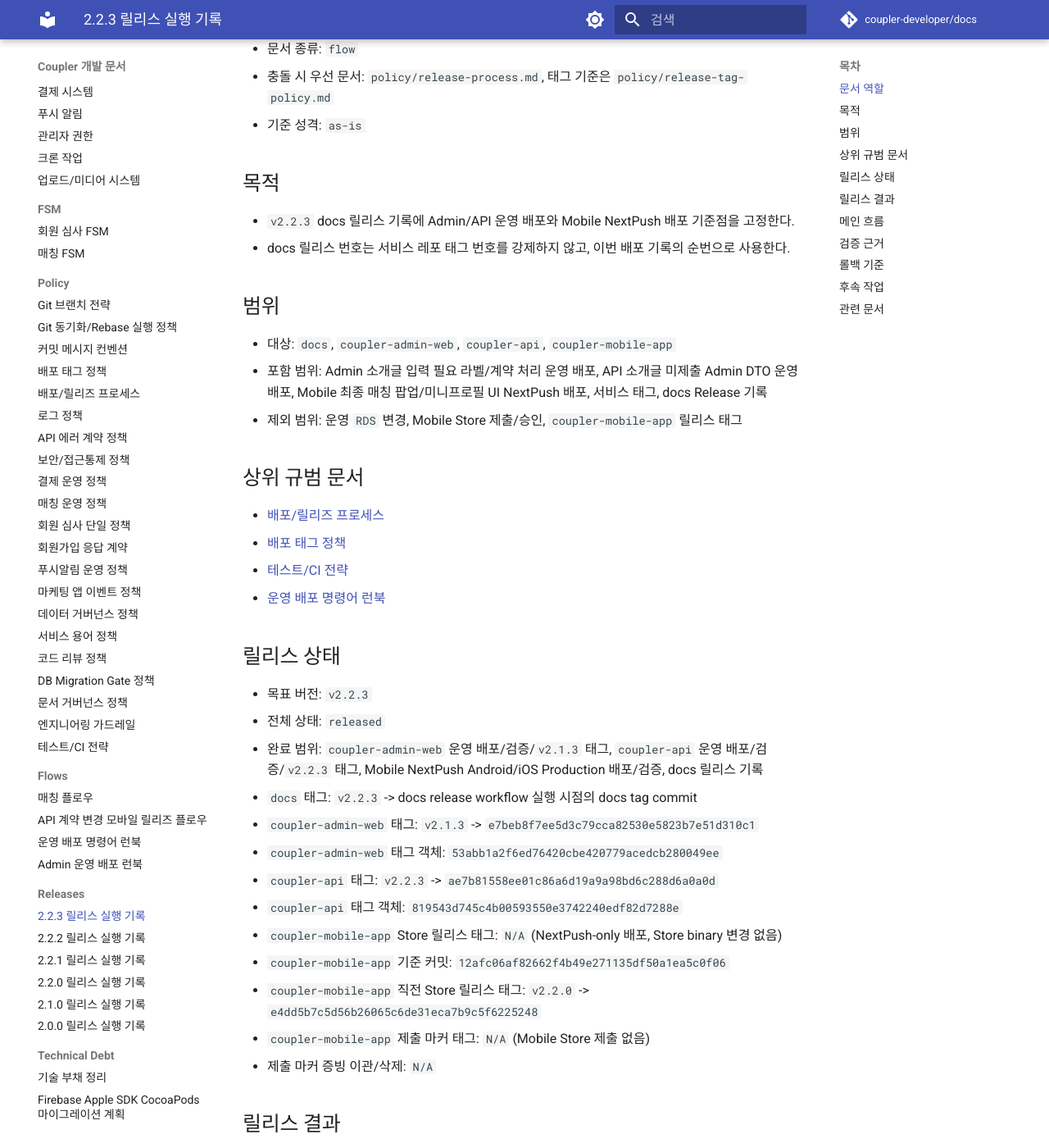
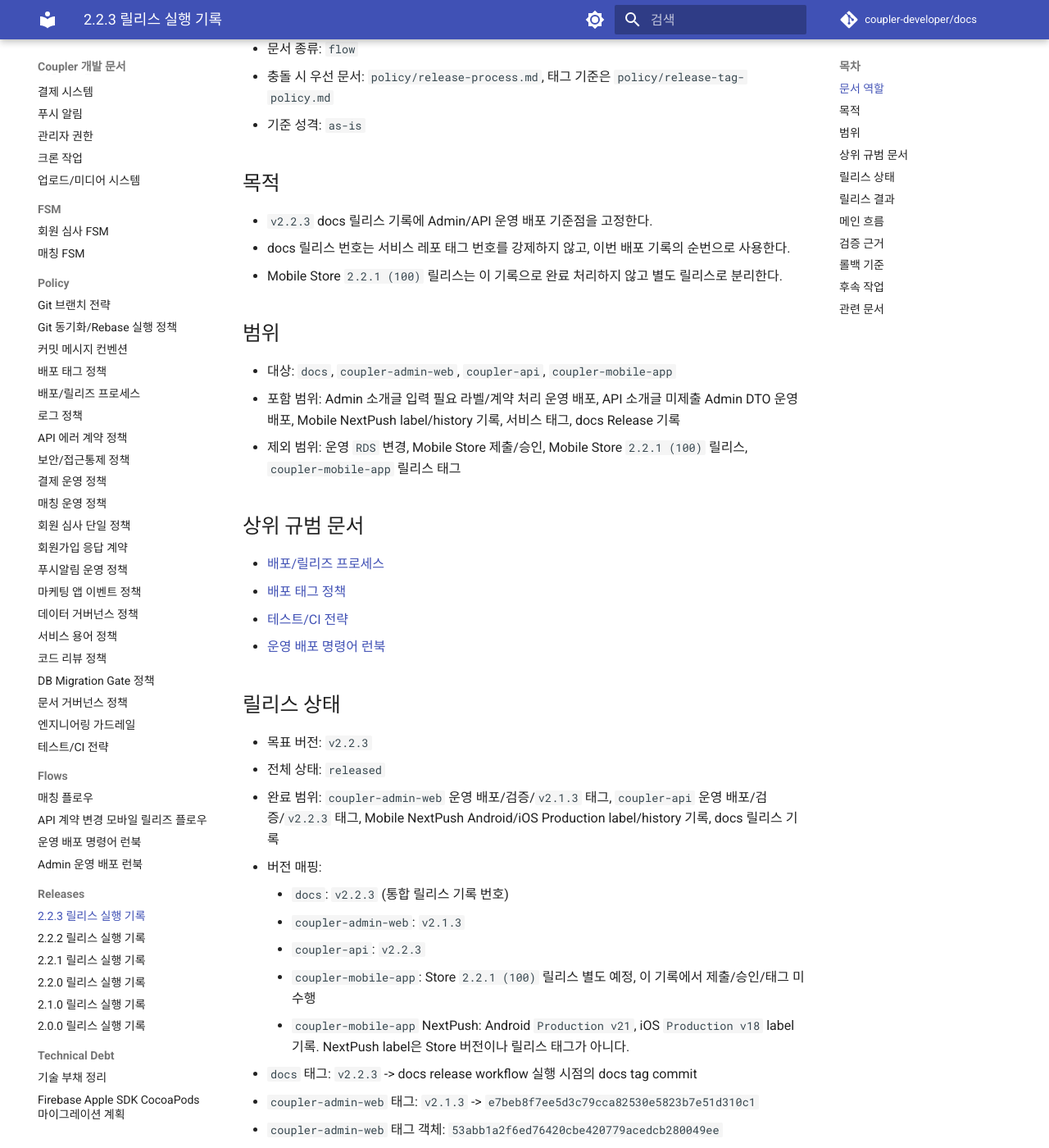
Before and after one commit to coupler-developer/docs, an MkDocs documentation site: the page built from content/releases/v2.2.3.md, in a window 1280 px wide and 1400 px high, scrolled down 217 px. Shown: the whole window at 82% size. Built offline with MkDocs 1.6.1 and Material for MkDocs 9.7.7, drawn with Linux system fonts in a browser that asks for light colours; comment, search, counter and statistics services are not loaded; some of the changed text lies outside the part shown.

Commit message:
docs: 모바일 스토어 버전 분리 기록 보강
Changes:
- 2.2.3 릴리스 기록에서 Mobile Store 2.2.1 (100)을 별도 릴리스 예정으로 분리
- Admin/API/docs/NextPush 버전 매핑을 명시
- AGENTS 릴리스 인덱스 설명을 Store 릴리스 분리 기준으로 정정

Tests:
- yarn validate:docs

```diff
--- a/content/releases/v2.2.3.md
+++ b/content/releases/v2.2.3.md
@@ -9,14 +9,15 @@
 
 ## 목적
 
-- `v2.2.3` docs 릴리스 기록에 Admin/API 운영 배포와 Mobile NextPush 배포 기준점을 고정한다.
+- `v2.2.3` docs 릴리스 기록에 Admin/API 운영 배포 기준점을 고정한다.
 - docs 릴리스 번호는 서비스 레포 태그 번호를 강제하지 않고, 이번 배포 기록의 순번으로 사용한다.
+- Mobile Store `2.2.1 (100)` 릴리스는 이 기록으로 완료 처리하지 않고 별도 릴리스로 분리한다.
 
 ## 범위
 
 - 대상: `docs`, `coupler-admin-web`, `coupler-api`, `coupler-mobile-app`
-- 포함 범위: Admin 소개글 입력 필요 라벨/계약 처리 운영 배포, API 소개글 미제출 Admin DTO 운영 배포, Mobile 최종 매칭 팝업/미니프로필 UI NextPush 배포, 서비스 태그, docs Release 기록
-- 제외 범위: 운영 `RDS` 변경, Mobile Store 제출/승인, `coupler-mobile-app` 릴리스 태그
+- 포함 범위: Admin 소개글 입력 필요 라벨/계약 처리 운영 배포, API 소개글 미제출 Admin DTO 운영 배포, Mobile NextPush label/history 기록, 서비스 태그, docs Release 기록
+- 제외 범위: 운영 `RDS` 변경, Mobile Store 제출/승인, Mobile Store `2.2.1 (100)` 릴리스, `coupler-mobile-app` 릴리스 태그
 
 ## 상위 규범 문서
 
@@ -29,13 +30,19 @@
 
 - 목표 버전: `v2.2.3`
 - 전체 상태: `released`
-- 완료 범위: `coupler-admin-web` 운영 배포/검증/`v2.1.3` 태그, `coupler-api` 운영 배포/검증/`v2.2.3` 태그, Mobile NextPush Android/iOS Production 배포/검증, docs 릴리스 기록
+- 완료 범위: `coupler-admin-web` 운영 배포/검증/`v2.1.3` 태그, `coupler-api` 운영 배포/검증/`v2.2.3` 태그, Mobile NextPush Android/iOS Production label/history 기록, docs 릴리스 기록
+- 버전 매핑:
+    - `docs`: `v2.2.3` (통합 릴리스 기록 번호)
+    - `coupler-admin-web`: `v2.1.3`
+    - `coupler-api`: `v2.2.3`
+    - `coupler-mobile-app`: Store `2.2.1 (100)` 릴리스 별도 예정, 이 기록에서 제출/승인/태그 미수행
+    - `coupler-mobile-app` NextPush: Android `Production v21`, iOS `Production v18` label 기록. NextPush label은 Store 버전이나 릴리스 태그가 아니다.
 - `docs` 태그: `v2.2.3` -> docs release workflow 실행 시점의 docs tag commit
 - `coupler-admin-web` 태그: `v2.1.3` -> `e7beb8f7ee5d3c79cca82530e5823b7e51d310c1`
 - `coupler-admin-web` 태그 객체: `53abb1a2f6ed76420cbe420779acedcb280049ee`
 - `coupler-api` 태그: `v2.2.3` -> `ae7b81558ee01c86a6d19a9a98bd6c288d6a0a0d`
 - `coupler-api` 태그 객체: `819543d745c4b00593550e3742240edf82d7288e`
-- `coupler-mobile-app` Store 릴리스 태그: `N/A` (NextPush-only 배포, Store binary 변경 없음)
+- `coupler-mobile-app` Store 릴리스 태그: `N/A` (Store `2.2.1 (100)` 별도 예정, Store binary 변경 없음)
 - `coupler-mobile-app` 기준 커밋: `12afc06af82662f4b49e271135df50a1ea5c0f06`
 - `coupler-mobile-app` 직전 Store 릴리스 태그: `v2.2.0` -> `e4dd5b7c5d56b26065c6de31eca7b9c5f6225248`
 - `coupler-mobile-app` 제출 마커 태그: `N/A` (Mobile Store 제출 없음)
@@ -47,12 +54,13 @@
 - `coupler-admin-web`는 `member_review_status.key/display_state=input_required` 계약을 인식하고, 소개글 미입력 상태를 "소개글 입력 필요"로 표시한다.
 - `coupler-api`는 운영 EC2에 `ae7b81558ee01c86a6d19a9a98bd6c288d6a0a0d` 기준으로 반영됐다.
 - `coupler-api`는 소개글 미제출 Admin DTO를 `input_required` 계약으로 내려, 기존 `edit_need` 액션 필요 상태와 분리한다.
-- `coupler-mobile-app`은 native metadata 변경 없이 JS-only 변경을 NextPush Android `Production v21`, iOS `Production v18`로 배포했다.
-- 운영 `RDS`와 Mobile Store는 이번 릴리스 범위에 포함하지 않는다.
+- `coupler-mobile-app` Store `2.2.1 (100)` 릴리스는 이번 docs 릴리스로 완료 처리하지 않는다.
+- `coupler-mobile-app` NextPush Android `Production v21`, iOS `Production v18` label/history를 Store 버전과 분리해 기록한다.
+- 운영 `RDS`와 Mobile Store 제출/승인은 이번 릴리스 범위에 포함하지 않는다.
 
 ## 메인 흐름
 
-1. 배포 범위를 `coupler-admin-web`, `coupler-api`, `Mobile NextPush`, `docs`, `Tag/Release Record`로 고정했다.
+1. 배포 범위를 `coupler-admin-web`, `coupler-api`, `docs`, `Tag/Release Record`로 고정하고, Mobile Store `2.2.1 (100)`은 별도 릴리스로 분리했다.
 2. 계약 호환 순서를 고려해 `coupler-admin-web`를 먼저 운영 배포했다.
 3. `coupler-admin-web` 로컬 품질 게이트와 production build를 완료했다.
 4. 운영 EC2의 기존 Admin 정적 산출물을 `/var/www/coupler-admin-web-backup-20260705213140`로 백업했다.
@@ -60,8 +68,8 @@
 6. 운영 `coupler-api`를 `origin/main`의 `ae7b81558ee01c86a6d19a9a98bd6c288d6a0a0d`까지 fast-forward 반영했다.
 7. 운영 `coupler-api`에서 `pnpm install --frozen-lockfile`, `pm2 restart coupler-api --update-env`, `pm2 save`를 수행했다.
 8. 운영 API 내부/외부 응답, DB-backed 공개 API, PM2 상태, 로그를 확인했다.
-9. `coupler-mobile-app` Android/iOS NextPush Production 배포를 수행했다.
-10. NextPush Android/iOS Production history에서 새 label, target binary version, package hash, rollout/mandatory/disabled 상태를 확인했다.
+9. `coupler-mobile-app` Android/iOS NextPush Production label/history를 Store 버전과 분리해 확인했다.
+10. NextPush Android/iOS Production history에서 label, target binary version, package hash, rollout/mandatory/disabled 상태를 확인했다.
 11. 운영 검증 완료 후 `coupler-admin-web` `v2.1.3`, `coupler-api` `v2.2.3` annotated tag를 생성하고 원격에 push했다.
 12. 이 문서를 운영 결과로 갱신하고 docs `v2.2.3` 태그/GitHub Release의 기준 문서로 확정했다.
 
@@ -113,7 +121,7 @@
     - 운영 로그: 재시작 후 `server started on port 3002` 확인. 기존 FCM invalid token 로그와 `NODE_APP_INSTANCE` config warning이 있었으나, 이번 배포 커밋의 startup 실패나 crash는 확인되지 않았다.
     - 운영 git 상태: 기존 untracked `.bak` 파일 2개는 배포 범위가 아니므로 변경하지 않았다.
 - `coupler-mobile-app`
-    - NextPush 배포 대상 커밋: `12afc06af82662f4b49e271135df50a1ea5c0f06`
+    - NextPush 작업 기준 커밋: `12afc06af82662f4b49e271135df50a1ea5c0f06`
     - 직전 Store 릴리스 태그 커밋: `v2.2.0` -> `e4dd5b7c5d56b26065c6de31eca7b9c5f6225248`
     - 직전 NextPush 기준 커밋: `13d7eec420169360126e569011de893cb1ba297c`
     - `13d7eec` 이후 커밋:
@@ -123,7 +131,8 @@
         - `12afc06` `fix: 미니프로필보기 버튼 사이즈 및 위치 조정`
     - 변경 파일: `App.tsx`, `src/**`
     - native metadata 변경: 없음(`android/`, `ios/`, native version/build 변경 없음)
-    - 현재 Store binary 기준: Android `versionName 2.2.0`, iOS `MARKETING_VERSION 2.2.0`, build `97`
+    - 작업 당시 native metadata 기준: Android `versionName 2.2.0`, iOS `MARKETING_VERSION 2.2.0`, build `97`
+    - Store `2.2.1 (100)` 제출/승인/태그: 이 기록에서 미수행, 별도 릴리스 예정
     - focused test: `yarn test src/__tests__/profilePreviewFinalMatchingFlow.test.tsx --runInBand --watchman=false` 통과 (`1 suite / 2 tests`)
     - 표준 품질 게이트: `yarn lint`, `yarn typecheck`, `yarn format`, `yarn test:ci` 통과 (`45 suites / 332 tests / 10 snapshots`)
     - 배포 전 Android Production 기준 label: `v20`
@@ -149,8 +158,8 @@
 
 - `coupler-admin-web`: `/var/www/coupler-admin-web-backup-20260705213140` 백업 산출물 또는 직전 운영 태그 `v2.1.2` 기준 build로 rollback한다.
 - `coupler-api`: 운영 배포 후 문제가 확인되면 직전 운영 태그 `v2.2.2` 또는 운영 배포 전 PM2 상태 기준으로 rollback한다.
-- `Mobile NextPush`: Android는 배포 후 기준 `Production v21`, iOS는 배포 후 기준 `Production v18`을 기준으로 rollback한다. 직전 label로 되돌릴 때는 Android `v20`, iOS `v17`을 기준으로 확인한다.
-- `coupler-mobile-app`: NextPush-only 배포이므로 Store binary rollback은 대상이 아니다.
+- `Mobile NextPush`: Android `Production v21`, iOS `Production v18` label 기준으로 문제가 확인될 때만 별도 rollback 판단을 수행한다. 직전 label 확인 기준은 Android `v20`, iOS `v17`이다.
+- `coupler-mobile-app`: Store `2.2.1 (100)` 릴리스는 이 기록에서 수행하지 않았으므로 Store binary rollback 대상이 아니다.
 - 운영 `RDS`: 이번 릴리스에 DB 변경이 없으므로 DB rollback 대상 `N/A`다.
 
 ## 후속 작업
```
Also changed, not shown: content/AGENTS.md (+1 -1 lines).
